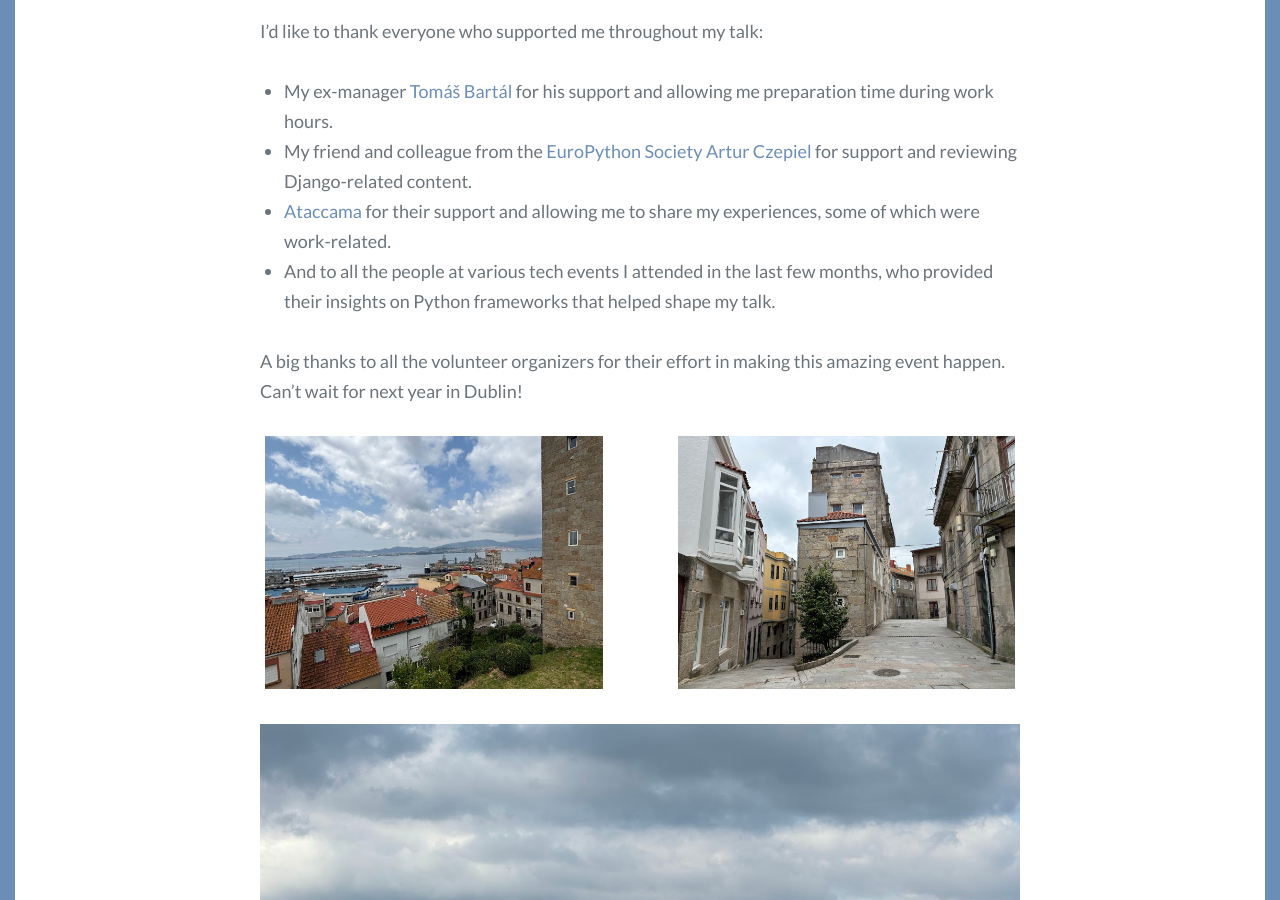
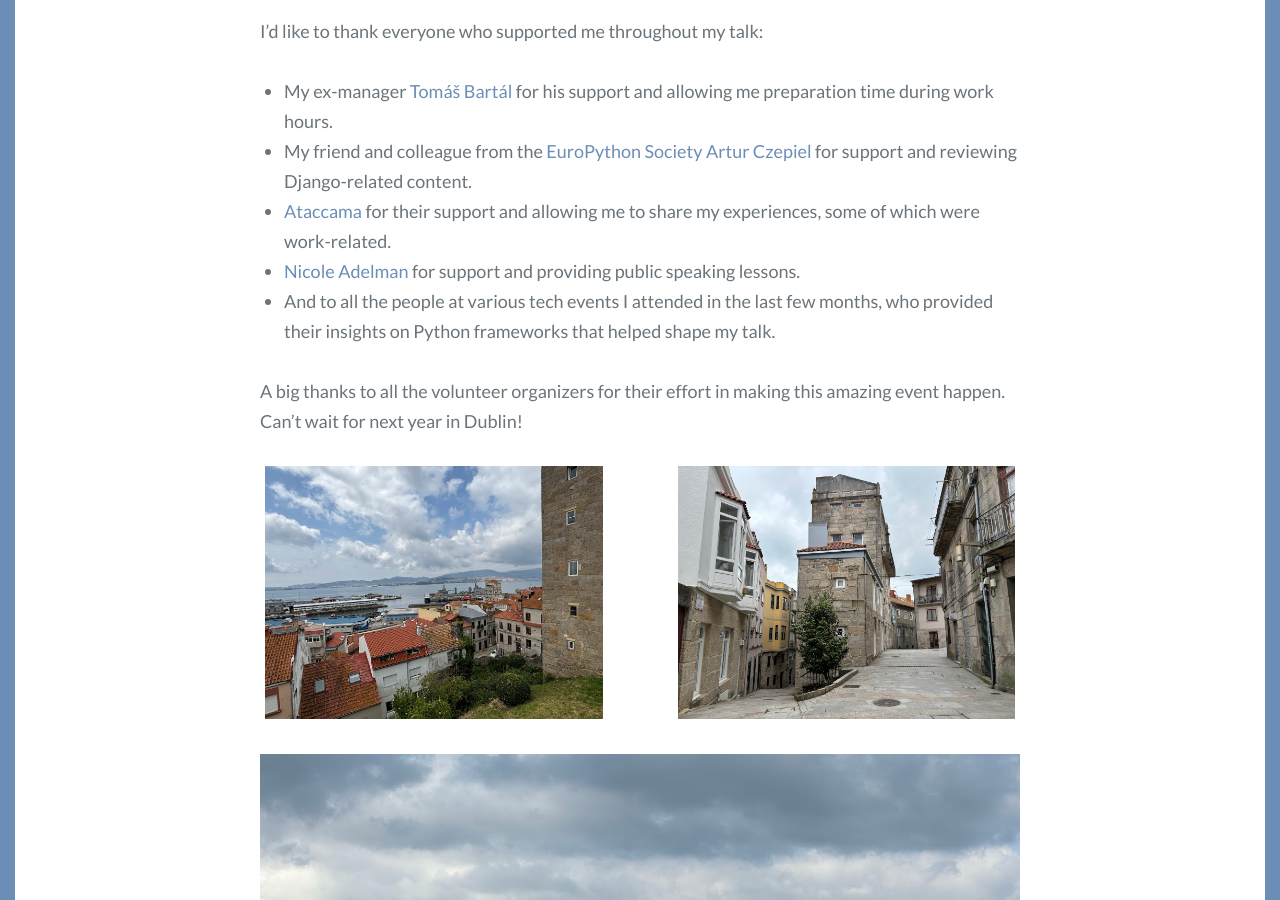
Before and after one commit to clytaemnestra/tech-blog, a Jekyll site: the page built from _posts/2024-07-29-djangocon.md, in a window 1280 px wide and 900 px high, scrolled down 4871 px. Built offline with Jekyll 4.4.1, drawn with Linux system fonts in a browser that asks for light colours; some web fonts are replaced.

Commit message:
Update Djangocon article

```diff
--- a/_posts/2024-07-29-djangocon.md
+++ b/_posts/2024-07-29-djangocon.md
@@ -80,6 +80,7 @@ I’d like to thank everyone who supported me throughout my talk:
 * My ex-manager [Tomáš Bartál](https://www.linkedin.com/in/tomasbartal) for his support and allowing me preparation time during work hours.
 * My friend and colleague from the [EuroPython Society](https://pl.linkedin.com/in/arturczepiel) [Artur Czepiel](https://www.linkedin.com/in/arturczepiel) for support and reviewing Django-related content.
 * [Ataccama](https://www.ataccama.com/) for their support and allowing me to share my experiences, some of which were work-related.
+* [Nicole Adelman](https://www.linkedin.com/in/nicolejadelmanhtbh) for support and providing public speaking lessons.
 * And to all the people at various tech events I attended in the last few months, who provided their insights on Python frameworks that helped shape my talk.
 
 A big thanks to all the volunteer organizers for their effort in making this amazing event happen. Can’t wait for next year in Dublin!
```
